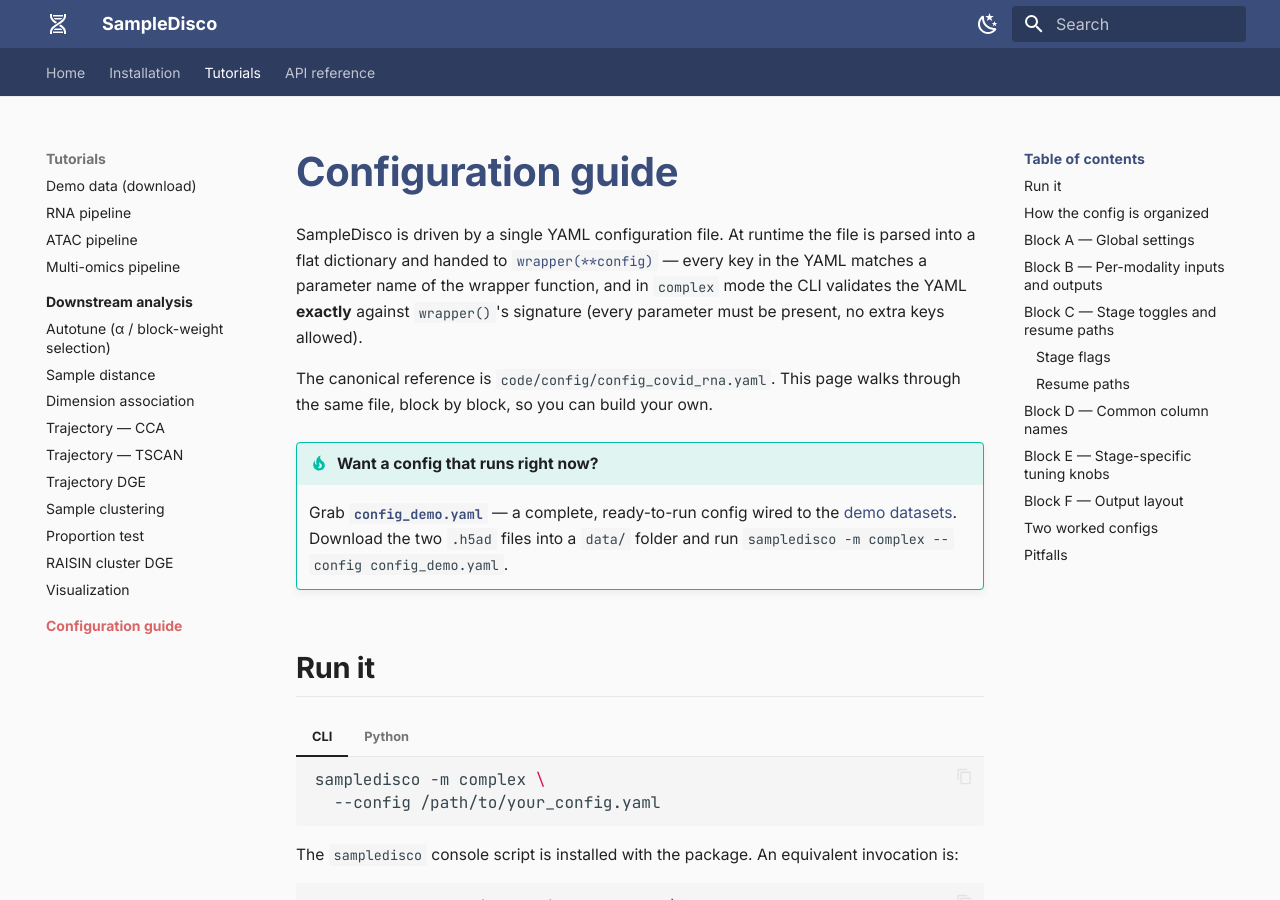
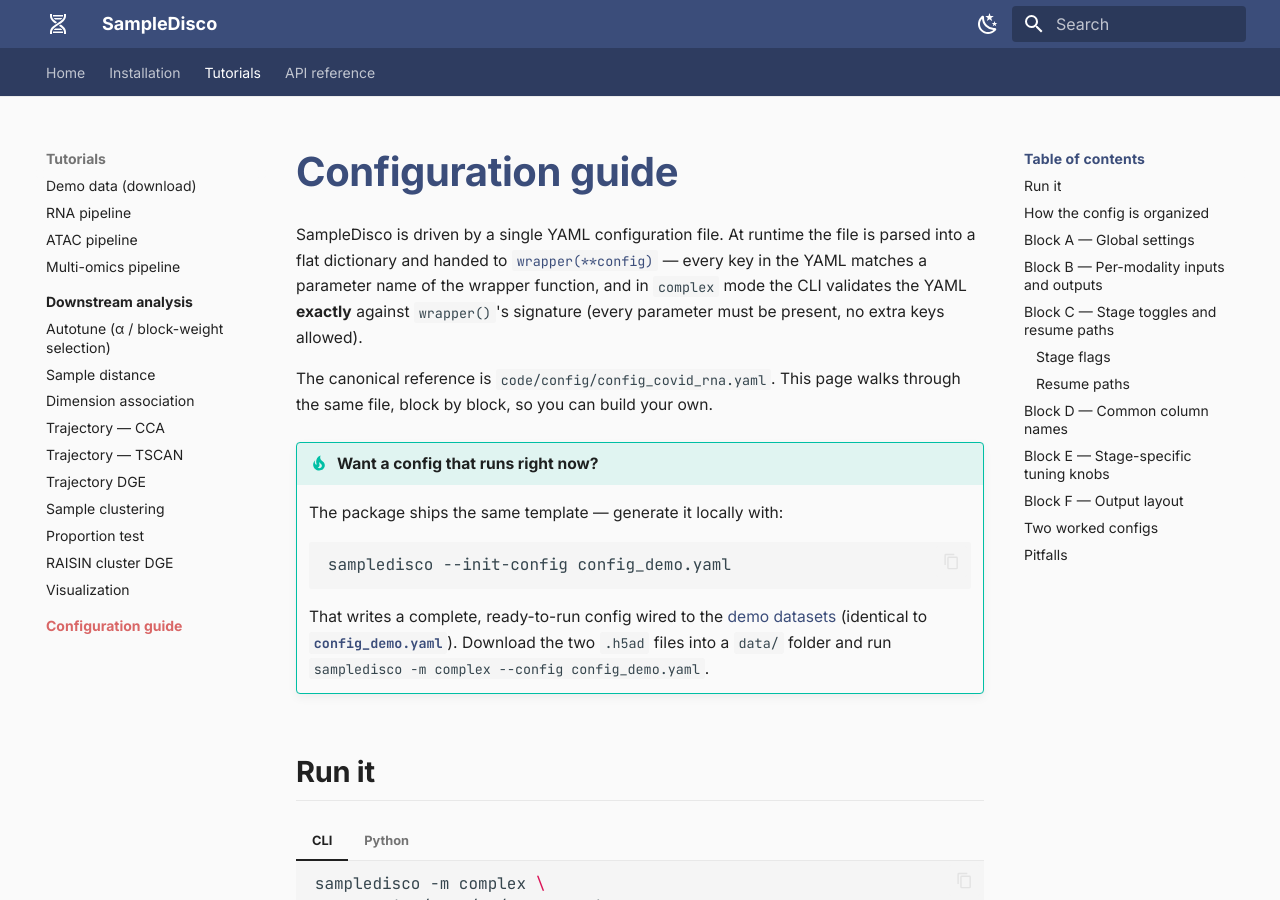
Before and after one commit to J041120h/SampleDisco_tutorial, an MkDocs documentation site: the page built from docs/tutorials/configuration.md, in a window 1280 px wide and 900 px high. Built offline with MkDocs 1.6.1 and Material for MkDocs 9.7.7, drawn with Linux system fonts in a browser that asks for light colours.

Commit message:
Docs: CPU-first tutorials for the 0.1.5 release
- sample-embedding snippets use use_gpu=False (CPU default; note how to opt into GPU)
- ATAC tutorial: runtime heads-up (~30-60 min CPU preprocess; Mac runs on CPU)
- configuration guide documents 'sampledisco --init-config'

````diff
--- a/docs/tutorials/configuration.md
+++ b/docs/tutorials/configuration.md
@@ -5,7 +5,13 @@ SampleDisco is driven by a single YAML configuration file. At runtime the file i
 The canonical reference is `code/config/config_covid_rna.yaml`. This page walks through the same file, block by block, so you can build your own.
 
 !!! tip "Want a config that runs right now?"
-    Grab [**`config_demo.yaml`**](../assets/config_demo.yaml) — a complete, ready-to-run config wired to the [demo datasets](demo_data.md). Download the two `.h5ad` files into a `data/` folder and run `sampledisco -m complex --config config_demo.yaml`.
+    The package ships the same template — generate it locally with:
+
+    ```bash
+    sampledisco --init-config config_demo.yaml
+    ```
+
+    That writes a complete, ready-to-run config wired to the [demo datasets](demo_data.md) (identical to [**`config_demo.yaml`**](../assets/config_demo.yaml)). Download the two `.h5ad` files into a `data/` folder and run `sampledisco -m complex --config config_demo.yaml`.
 
 ## Run it
 
````
Also changed, not shown: docs/tutorials/atac.md (+4 -1 lines), docs/tutorials/multiomics.md (+1 -1 lines), docs/tutorials/rna.md (+1 -1 lines).
